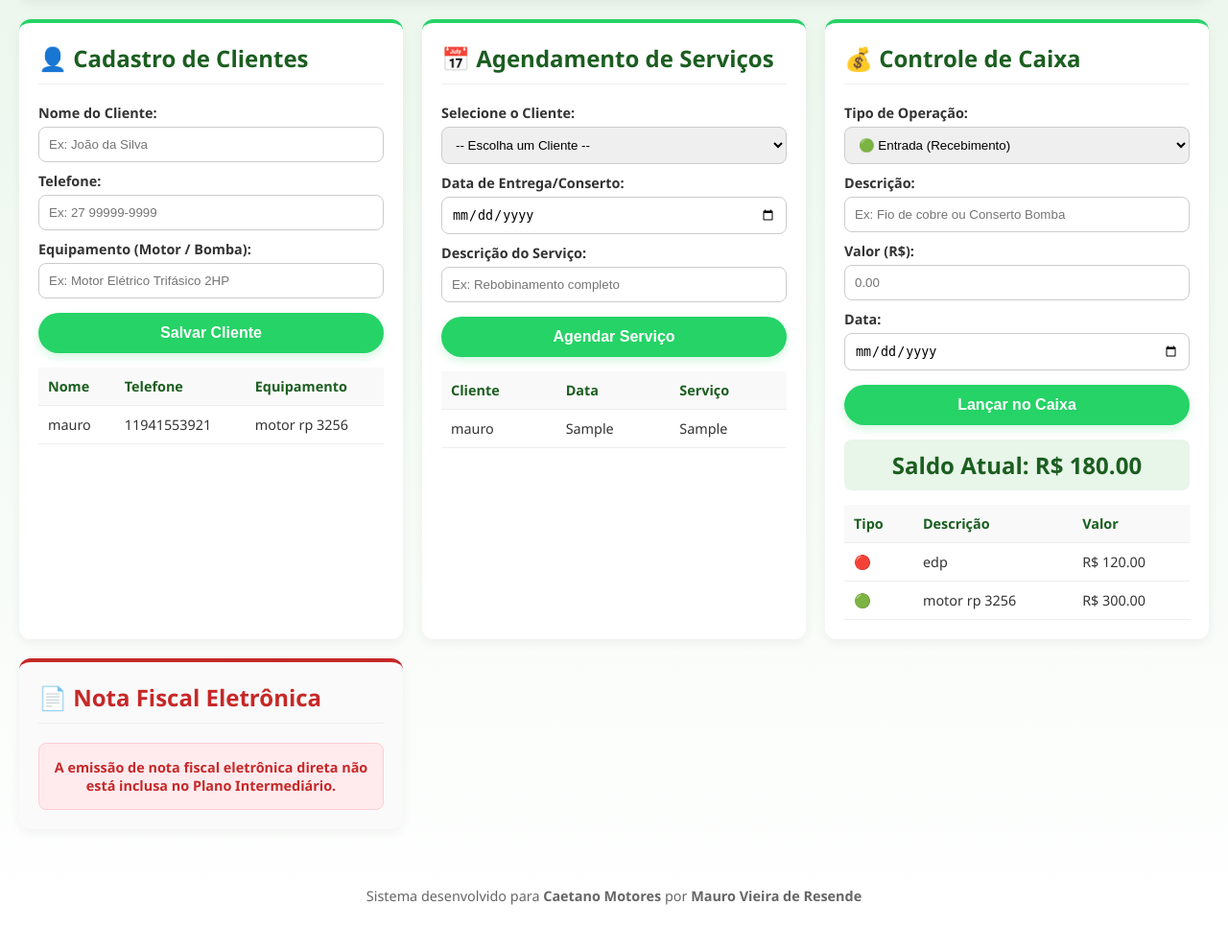
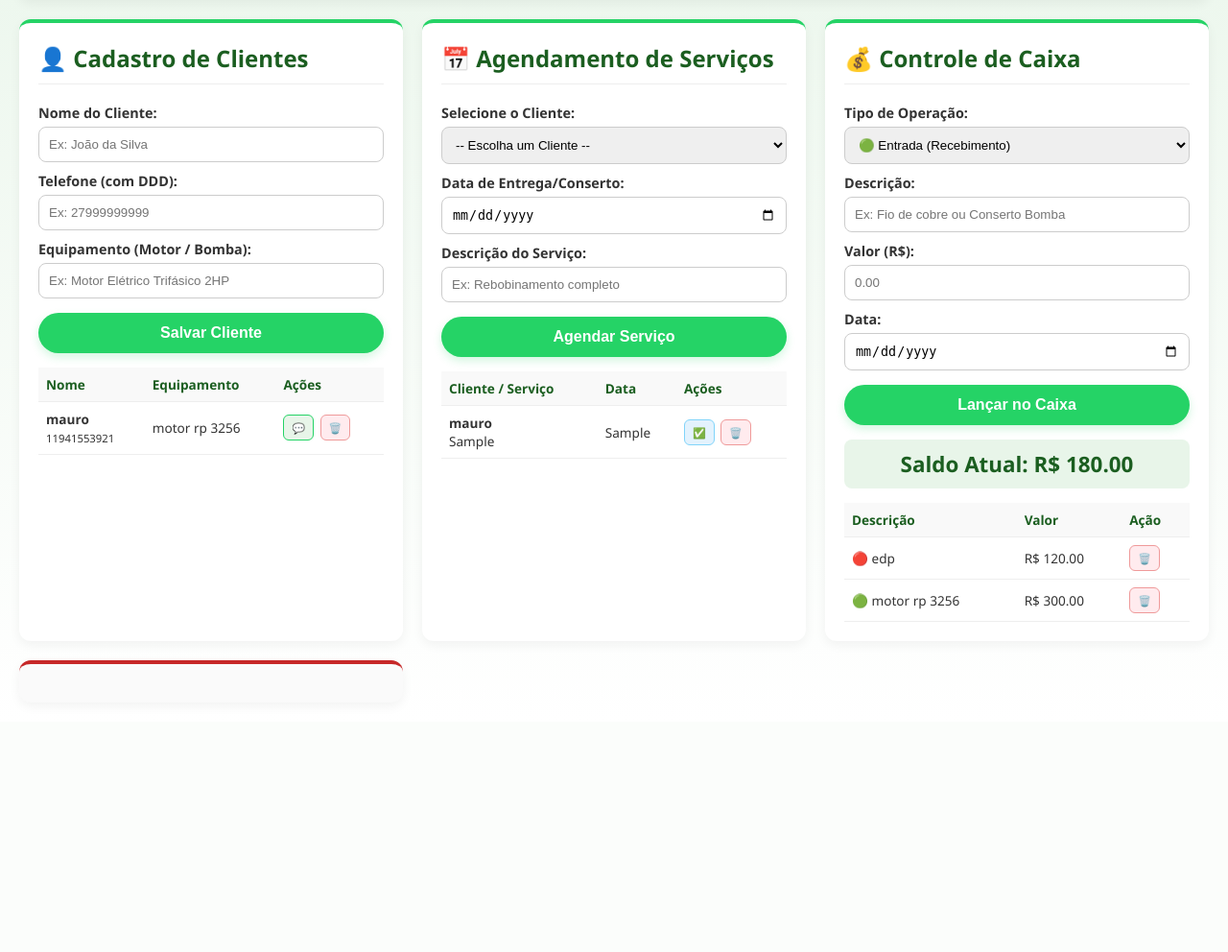
Before and after one commit to Resende63/caetano-motores, a Flask app: page / in a window 1280 px wide. Shown: the part 221-1213 px from the top of the page at 96% size. After the commit the page ends 921 px from the top, so only its background shows below. Run offline with Flask 3, Linux system fonts and the light colour scheme; data comes from the database, SQL or seed files in the repository; tables that the repository leaves empty hold one stand-in row (values such as "Sample post").

Commit message:
Update painel.html

```diff
--- a/templates/painel.html
+++ b/templates/painel.html
@@ -15,26 +15,33 @@
         }
         .header { background: white; padding: 20px; border-radius: 12px; box-shadow: 0 4px 12px rgba(0,0,0,0.05); margin-bottom: 20px; text-align: center;}
         .header h1 { color: #1b5e20; margin: 0 0 10px 0; }
-        .grid { display: grid; grid-template-columns: repeat(auto-fit, minmax(300px, 1fr)); gap: 20px; }
-        .modulo { background: white; padding: 20px; border-radius: 12px; box-shadow: 0 4px 12px rgba(0,0,0,0.05); border-top: 4px solid #25D366; }
+        .grid { display: grid; grid-template-columns: repeat(auto-fit, minmax(320px, 1fr)); gap: 20px; }
+        .modulo { background: white; padding: 20px; border-radius: 12px; box-shadow: 0 4px 12px rgba(0,0,0,0.05); border-top: 4px solid #25D366; overflow-x: auto; }
         .modulo h2 { color: #1b5e20; margin-top: 0; border-bottom: 1px solid #eee; padding-bottom: 10px;}
 
         /* Formulários e Inputs */
         label { display: block; margin-top: 10px; font-weight: bold; font-size: 0.9em; }
         input, select { width: 100%; padding: 10px; margin-top: 5px; border: 1px solid #ccc; border-radius: 8px; box-sizing: border-box; }
 
-        /* Botões */
+        /* Botões Principais */
         .btn-whats { background-color: #25D366; color: white; padding: 12px; border: none; border-radius: 25px; font-weight: bold; font-size: 1em; cursor: pointer; width: 100%; margin-top: 15px; box-shadow: 0 4px 10px rgba(37, 211, 102, 0.2); transition: 0.2s;}
         .btn-whats:hover { background-color: #128C7E; }
         .btn-backup { background-color: #0288d1; box-shadow: 0 4px 10px rgba(2, 136, 209, 0.2); margin-bottom: 10px; width: auto; padding: 10px 30px;}
         .btn-backup:hover { background-color: #01579b; }
 
+        /* Botões Pequenos das Tabelas */
+        .btn-acao { padding: 5px 8px; border-radius: 6px; text-decoration: none; font-size: 0.8em; font-weight: bold; display: inline-block; margin-right: 3px; }
+        .btn-zap-mini { background-color: #e8f5e9; color: #1b5e20; border: 1px solid #25D366; }
+        .btn-ok { background-color: #e3f2fd; color: #0277bd; border: 1px solid #81d4fa; }
+        .btn-del { background-color: #ffebee; color: #c62828; border: 1px solid #ef9a9a; }
+        .status-ok { color: #1b5e20; font-weight: bold; font-size: 0.85em; }
+
         /* Tabelas */
-        table { width: 100%; border-collapse: collapse; margin-top: 15px; font-size: 0.9em; }
-        th, td { padding: 10px; border-bottom: 1px solid #eee; text-align: left; }
+        table { width: 100%; border-collapse: collapse; margin-top: 15px; font-size: 0.85em; }
+        th, td { padding: 8px; border-bottom: 1px solid #eee; text-align: left; }
         th { background-color: #f9f9f9; color: #1b5e20; }
 
-        .saldo-box { font-size: 1.5em; font-weight: bold; color: #1b5e20; margin-top: 15px; padding: 10px; background: #e8f5e9; border-radius: 8px; text-align: center;}
+        .saldo-box { font-size: 1.4em; font-weight: bold; color: #1b5e20; margin-top: 15px; padding: 10px; background: #e8f5e9; border-radius: 8px; text-align: center;}
         .alert { background: #fff3cd; color: #856404; padding: 10px; border-radius: 8px; margin-bottom: 20px; text-align: center; font-weight: bold;}
         .nfe-bloqueada { background: #ffebee; color: #c62828; padding: 15px; border-radius: 8px; font-weight: bold; font-size: 0.9em; text-align: center; margin-top: 15px; border: 1px solid #ffcdd2;}
         .footer { text-align: center; margin-top: 30px; padding: 15px; color: #666; font-size: 0.9em; }
@@ -65,8 +72,8 @@
                 <label>Nome do Cliente:</label>
                 <input type="text" name="nome" placeholder="Ex: João da Silva" required>
 
-                <label>Telefone:</label>
-                <input type="text" name="telefone" placeholder="Ex: 27 99999-9999" required>
+                <label>Telefone (com DDD):</label>
+                <input type="text" name="telefone" placeholder="Ex: 27999999999" required>
 
                 <label>Equipamento (Motor / Bomba):</label>
                 <input type="text" name="equipamento" placeholder="Ex: Motor Elétrico Trifásico 2HP">
@@ -76,14 +83,17 @@
 
             <table>
                 <thead>
-                    <tr><th>Nome</th><th>Telefone</th><th>Equipamento</th></tr>
+                    <tr><th>Nome</th><th>Equipamento</th><th>Ações</th></tr>
                 </thead>
                 <tbody>
                     {% for cliente in clientes %}
                     <tr>
-                        <td>{{ cliente.nome }}</td>
-                        <td>{{ cliente.telefone }}</td>
+                        <td><b>{{ cliente.nome }}</b><br><small>{{ cliente.telefone }}</small></td>
                         <td>{{ cliente.equipamento }}</td>
+                        <td>
+                            <a href="https://wa.me{{ cliente.telefone|replace(' ', '')|replace('-', '')|replace('(', '')|replace(')', '') }}" target="_blank" class="btn-acao btn-zap-mini" title="Chamar no WhatsApp">💬</a>
+                            <a href="/excluir_cliente/{{ cliente.id }}" class="btn-acao btn-del" onclick="return confirm('Excluir este cliente?')" title="Excluir">🗑️</a>
+                        </td>
                     </tr>
                     {% endfor %}
                 </tbody>
@@ -113,14 +123,25 @@
 
             <table>
                 <thead>
-                    <tr><th>Cliente</th><th>Data</th><th>Serviço</th></tr>
+                    <tr><th>Cliente / Serviço</th><th>Data</th><th>Ações</th></tr>
                 </thead>
                 <tbody>
                     {% for agendamento in agendamentos %}
                     <tr>
-                        <td>{{ agendamento.nome_cliente }}</td>
+                        <td>
+                            <b>{{ agendamento.nome_cliente }}</b><br>
+                            {{ agendamento.servico }}
+                            {% if agendamento.status == 'Concluído' %}
+                                <br><span class="status-ok">✅ Concluído</span>
+                            {% endif %}
+                        </td>
                         <td>{{ agendamento.data }}</td>
-                        <td>{{ agendamento.servico }}</td>
+                        <td>
+                            {% if agendamento.status != 'Concluído' %}
+                                <a href="/concluir_agendamento/{{ agendamento.id }}" class="btn-acao btn-ok" title="Marcar como Concluído">✅</a>
+                            {% endif %}
+                            <a href="/excluir_agendamento/{{ agendamento.id }}" class="btn-acao btn-del" onclick="return confirm('Excluir agendamento?')" title="Excluir">🗑️</a>
+                        </td>
                     </tr>
                     {% endfor %}
                 </tbody>
@@ -153,14 +174,16 @@
 
             <table>
                 <thead>
-                    <tr><th>Tipo</th><th>Descrição</th><th>Valor</th></tr>
+                    <tr><th>Descrição</th><th>Valor</th><th>Ação</th></tr>
                 </thead>
                 <tbody>
                     {% for lancamento in caixa %}
                     <tr>
-                        <td>{{ '🟢' if lancamento.tipo == 'Entrada' else '🔴' }}</td>
-                        <td>{{ lancamento.descricao }}</td>
+                        <td>{{ '🟢' if lancamento.tipo == 'Entrada' else '🔴' }} {{ lancamento.descricao }}</td>
                         <td>R$ {{ "%.2f"|format(lancamento.valor) }}</td>
+                        <td>
+                            <a href="/excluir_caixa/{{ lancamento.id }}" class="btn-acao btn-del" onclick="return confirm('Apagar lançamento?')" title="Excluir">🗑️</a>
+                        </td>
                     </tr>
                     {% endfor %}
                 </tbody>
@@ -169,17 +192,3 @@
 
         <!-- MÓDULO 4: NOTA FISCAL -->
         <div class="modulo" style="border-top-color: #c62828; background-color: #fafafa;">
-            <h2 style="color: #c62828;">📄 Nota Fiscal Eletrônica</h2>
-            <div class="nfe-bloqueada">
-                A emissão de nota fiscal eletrônica direta não está inclusa no Plano Intermediário.
-            </div>
-        </div>
-
-    </div>
-
-    <div class="footer">
-        <p>Sistema desenvolvido para <b>Caetano Motores</b> por <b>Mauro Vieira de Resende</b></p>
-    </div>
-
-</body>
-</html>
```
